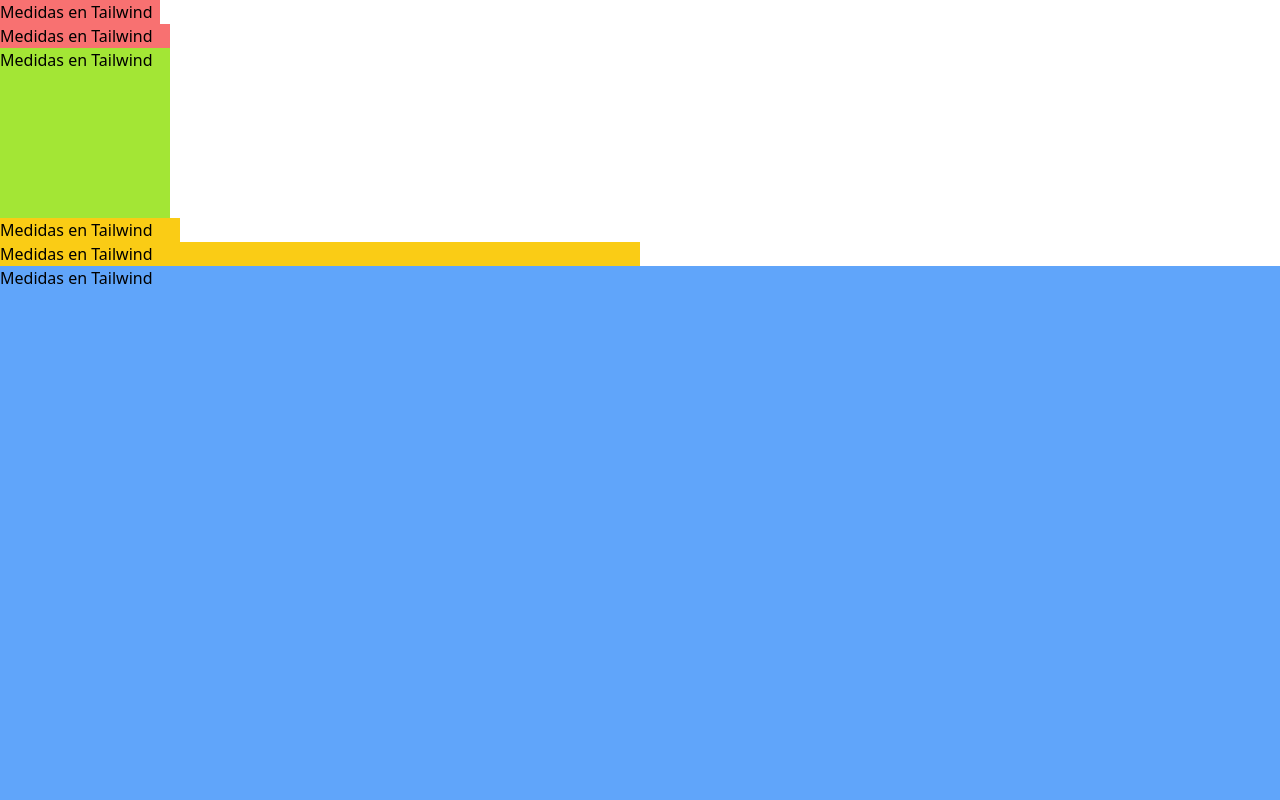
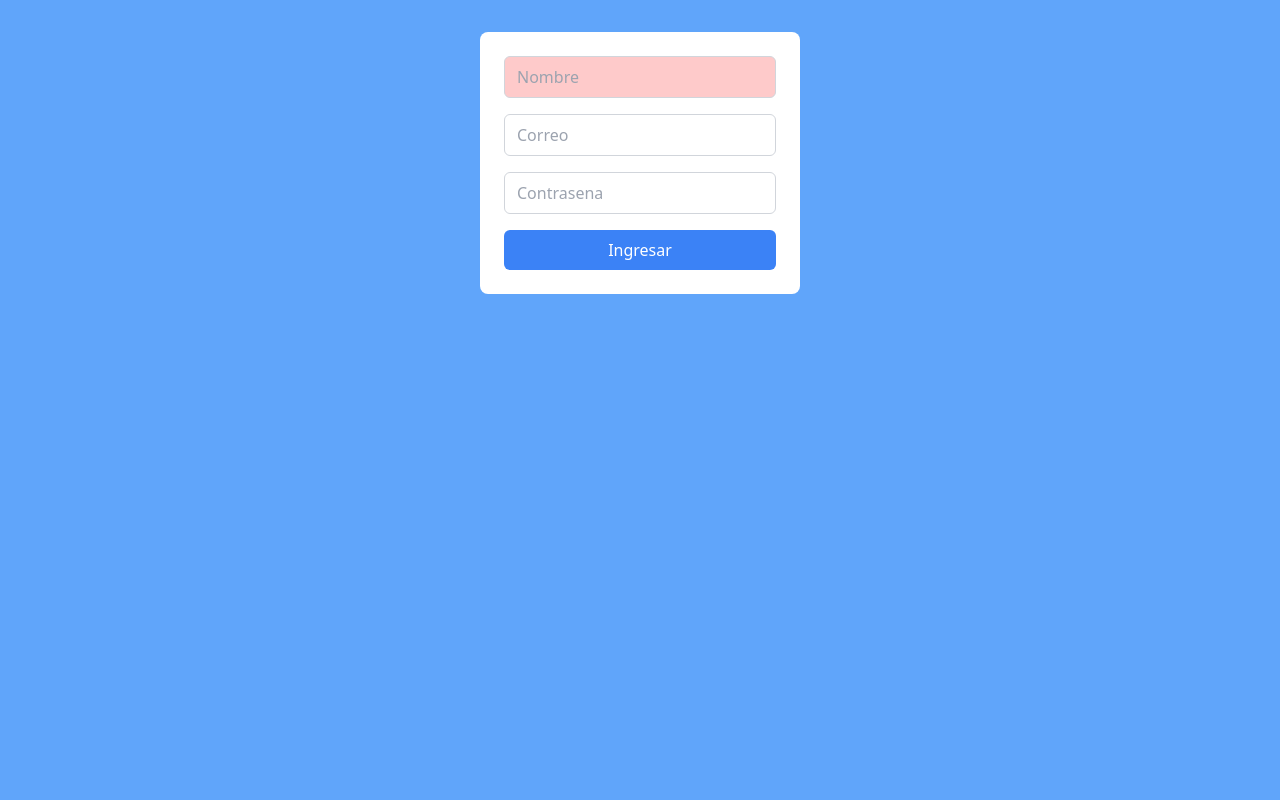
Before and after one commit to dturin1997/TailwindDesdeCero_CodingTube, a website: page TailwindDesdeCero/src/index.html in a window 1280 px wide. Shown: the top 800 px of the page. Drawn offline with Linux system fonts and the light colour scheme.

Commit message:
APRENDE a manejar los ESTADOS de TAILWIND

```diff
--- a/TailwindDesdeCero/src/index.html
+++ b/TailwindDesdeCero/src/index.html
@@ -2,27 +2,37 @@
 <html lang="en">
   <head>
     <meta charset="UTF-8" />
-    <meta http-equiv="X-UA-Compatible" content="IE=edge" />
-    <meta
-      name="viewport"
-      content="width=device-width,
-initial-scale=1.0"
-    />
-    <!-- <script src="https://cdn.tailwindcss.com"></script> -->
-    <link href="./output.css" rel="stylesheet" />
-    <title>Tailwind - Medidas</title>
+    <meta name="viewport" content="width=device-width, initial-scale=1.0" />
+    <link rel="stylesheet" href="./output.css" />
+    <title>Tailwind - Estados</title>
   </head>
-  <body>
-    <div class="bg-red-400 w-40">Medidas en Tailwind</div>
-    <div class="bg-red-400 w-[170px]">Medidas en Tailwind</div>
-    <div class="bg-lime-400 w-42 h-42">Medidas en Tailwind</div>
-    <div class="bg-yellow-400 w-43 h-43">Medidas en Tailwind</div>
-    <div class="bg-yellow-400 w-1/2">Medidas en Tailwind</div>
-    <div class="bg-blue-400 h-screen">Medidas en Tailwind</div>
-    <!-- Debe tener contenedor padre
-         diferente al body -->
-    <div class="h-[100px]">
-      <div class="bg-green-400 h-full">Medidas en Tailwind</div>
-    </div>
+  <body class="bg-blue-400">
+    <form action="" class="bg-white w-80 mx-auto mt-8 rounded-lg p-6">
+      <input
+        class="border border-gray-300 w-full px-3 py-2 mb-4 rounded-md disabled:bg-red-200"
+        type="text"
+        placeholder="Nombre"
+        disabled
+      />
+      <input
+        class="border border-gray-300 w-full px-3 py-2 rounded-md focus:outline-none focus:ring-1 focus:ring-purple-600 invalid:focus:ring-red-400 peer"
+        type="email"
+        placeholder="Correo"
+      />
+      <p class="text-red-400 hidden peer-invalid:block">
+        El correo es incorrecto
+      </p>
+
+      <input
+        class="border border-gray-300 w-full px-3 py-2 mb-4 rounded-md mt-4"
+        type="password"
+        placeholder="Contrasena"
+      />
+      <input
+        class="bg-blue-500 w-full py-2 text-white rounded-md cursor-pointer hover:bg-blue-400"
+        type="submit"
+        value="Ingresar"
+      />
+    </form>
   </body>
 </html>
```
Also changed, not shown: TailwindDesdeCero/src/output.css.
